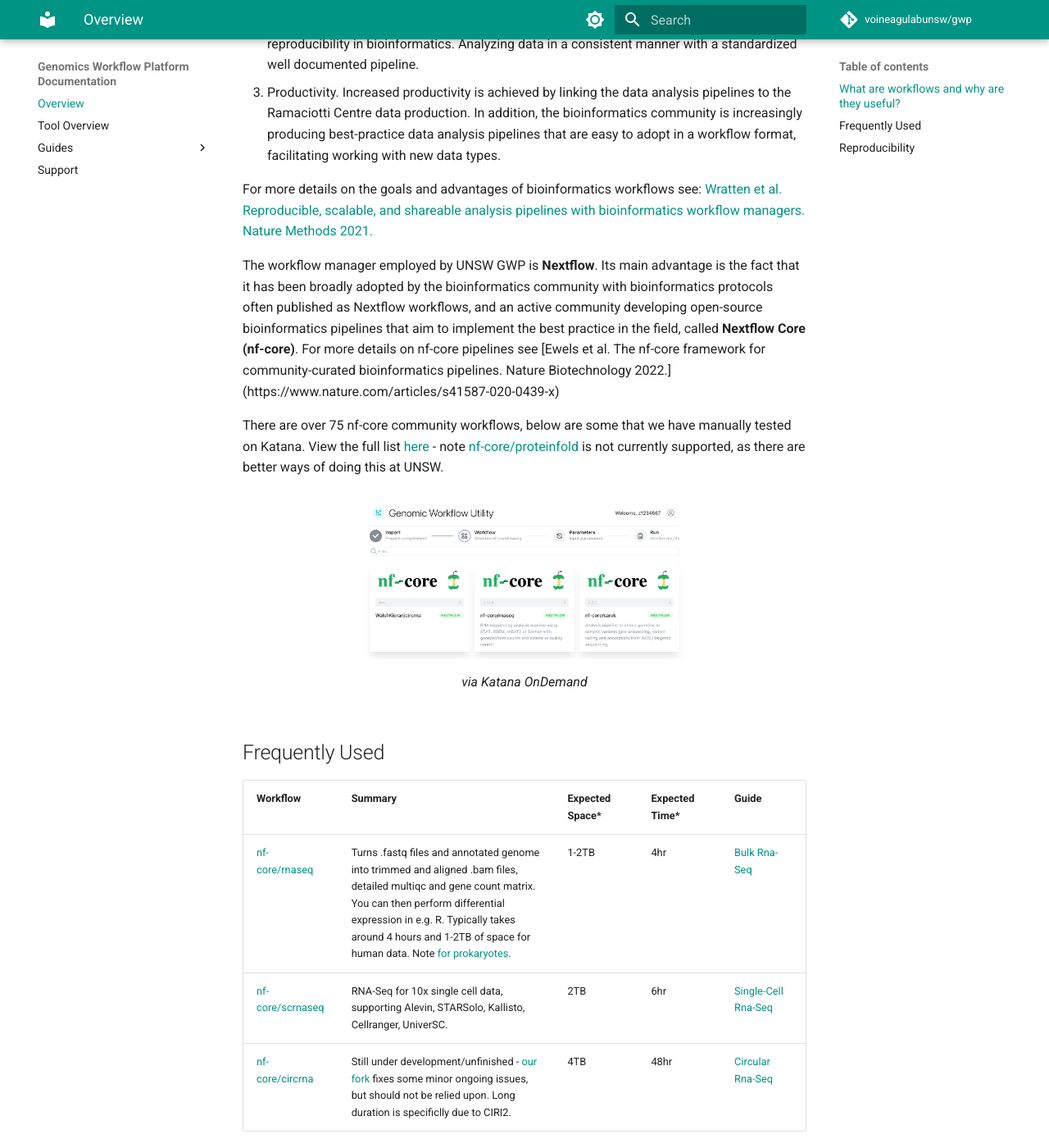
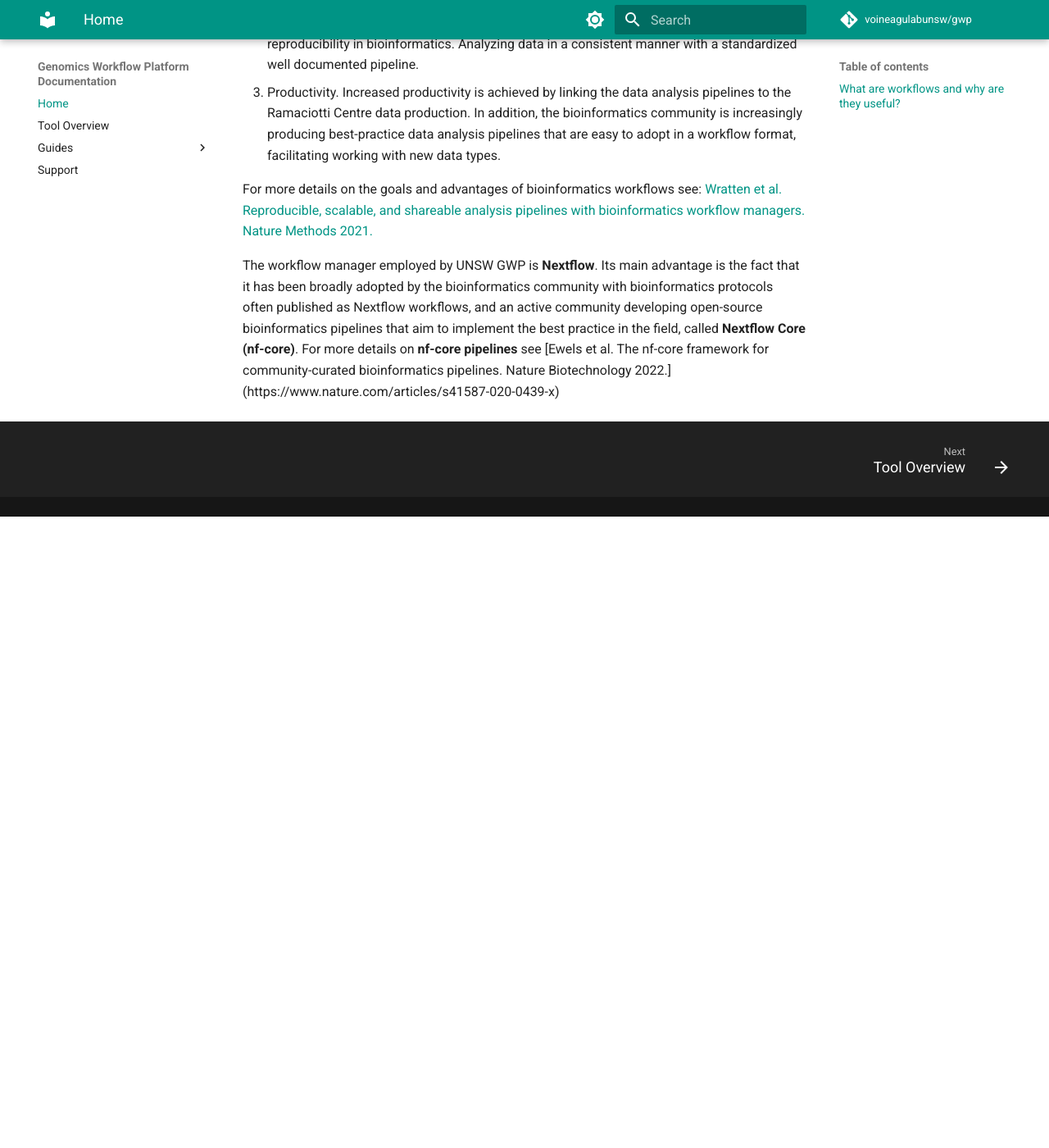
Before and after one commit to VoineaguLabUNSW/gwp, an MkDocs documentation site: the page built from docs/index.md, in a window 1280 px wide and 1400 px high, scrolled down 809 px. Shown: the whole window at 82% size. Built offline with MkDocs 1.6.1 and Material for MkDocs 9.7.7, drawn with Linux system fonts in a browser that asks for light colours; comment, search, counter and statistics services are not loaded; after the commit the page ends 1439 px from its top, so only the background shows below that; some of the changed text lies outside the part shown.

Commit message:
Update index.md

```diff
--- a/docs/index.md
+++ b/docs/index.md
@@ -1,6 +1,5 @@
-# Overview
 
-The goal of the Workflow Platform is to implement commonly used pipelines for the analysis of next-generation sequencing data on the UNSW High-Performance Computing (HPC) Infrastructure.
+The UNSW Workflow Platform (WP) implements commonly used pipelines for the analysis of next-generation sequencing data on the UNSW High-Performance Computing (HPC) Infrastructure.
 
 ![Image title](./assets/gwp-overview.png#only-light)
 ![Image title](./assets/gwp-overview-dark.png#only-dark)
@@ -15,25 +14,4 @@
 For more details on the goals and advantages of bioinformatics workflows see: [Wratten et al. Reproducible, scalable, and shareable analysis pipelines with bioinformatics workflow managers. Nature Methods 2021.](https://www.nature.com/articles/s41592-021-01254-9)
 
 The workflow manager employed by UNSW GWP is **Nextflow**. Its main advantage is the fact that it has been broadly adopted by the bioinformatics community with bioinformatics protocols often published as Nextflow workflows, and an active community developing open-source bioinformatics pipelines that aim to implement the best practice in the field, called **Nextflow Core (nf-core)**.
-For more details on nf-core pipelines see [Ewels et al. The nf-core framework for community-curated bioinformatics pipelines. Nature Biotechnology 2022.] (https://www.nature.com/articles/s41587-020-0439-x)
-
-
-There are over 75 nf-core community workflows, below are some that we have manually tested on Katana. View the full list [here](https://nf-co.re/pipelines) - note [nf-core/proteinfold](https://nf-co.re/proteinfold) is not currently supported, as there are better ways of doing this at UNSW.
-
-<figure markdown>
-![Image title](./assets/kod_genomic_workflows.png){ width="400" }
-<figcaption>via Katana OnDemand</figcaption>
-</figure>
-
-## Frequently Used
-| Workflow 	| Summary 	| Expected Space* 	| Expected Time* 	| Guide 	|
-|---	|---	|---	|---	|---	|
-| [nf-core/rnaseq](https://nf-co.re/rnaseq){target=”_blank”}	| Turns .fastq files and annotated genome into trimmed and aligned .bam files, detailed multiqc and gene count matrix. You can then perform differential expression in e.g. R. Typically takes around 4 hours and 1-2TB of space for human data. Note [for prokaryotes]( https://nf-co.re/rnaseq/3.12.0/usage#prokaryotic-genome-annotations ). 	| 1-2TB 	| 4hr 	| [Bulk Rna-Seq](./Guides/RNA-Seq/bulk.md) 	|
-| [nf-core/scrnaseq](https://nf-co.re/scrnaseq){target=”_blank”} 	| RNA-Seq for 10x single cell data, supporting Alevin, STARSolo, Kallisto, Cellranger, UniverSC. 	| 2TB 	| 6hr 	|  [Single-Cell Rna-Seq](./Guides/RNA-Seq/single_cell.md)	|
-| [nf-core/circrna](https://nf-co.re/circrna){target=”_blank”} 	| Still under development/unfinished - [our fork](https://github.com/WalshKieran/circrna/tree/dev) fixes some minor ongoing issues, but should not be relied upon. Long duration is specificlly due to CIRI2.	| 4TB 	| 48hr 	| [Circular Rna-Seq](./Guides/RNA-Seq/circular.md)	|
-
-(*) These metrics obviously depend greatly on sequencing depth, genome size and (in the case of space) number of samples. The current estimates are based on multiple human datasets.
-
-## Reproducibility
-
-Nextflow on Katana is configured to use Singularity containers. This means that when you specify an exact version of a pipeline that utilises containers, identical builds of each software will be used.
+For more details on **nf-core pipelines** see [Ewels et al. The nf-core framework for community-curated bioinformatics pipelines. Nature Biotechnology 2022.] (https://www.nature.com/articles/s41587-020-0439-x)
```
